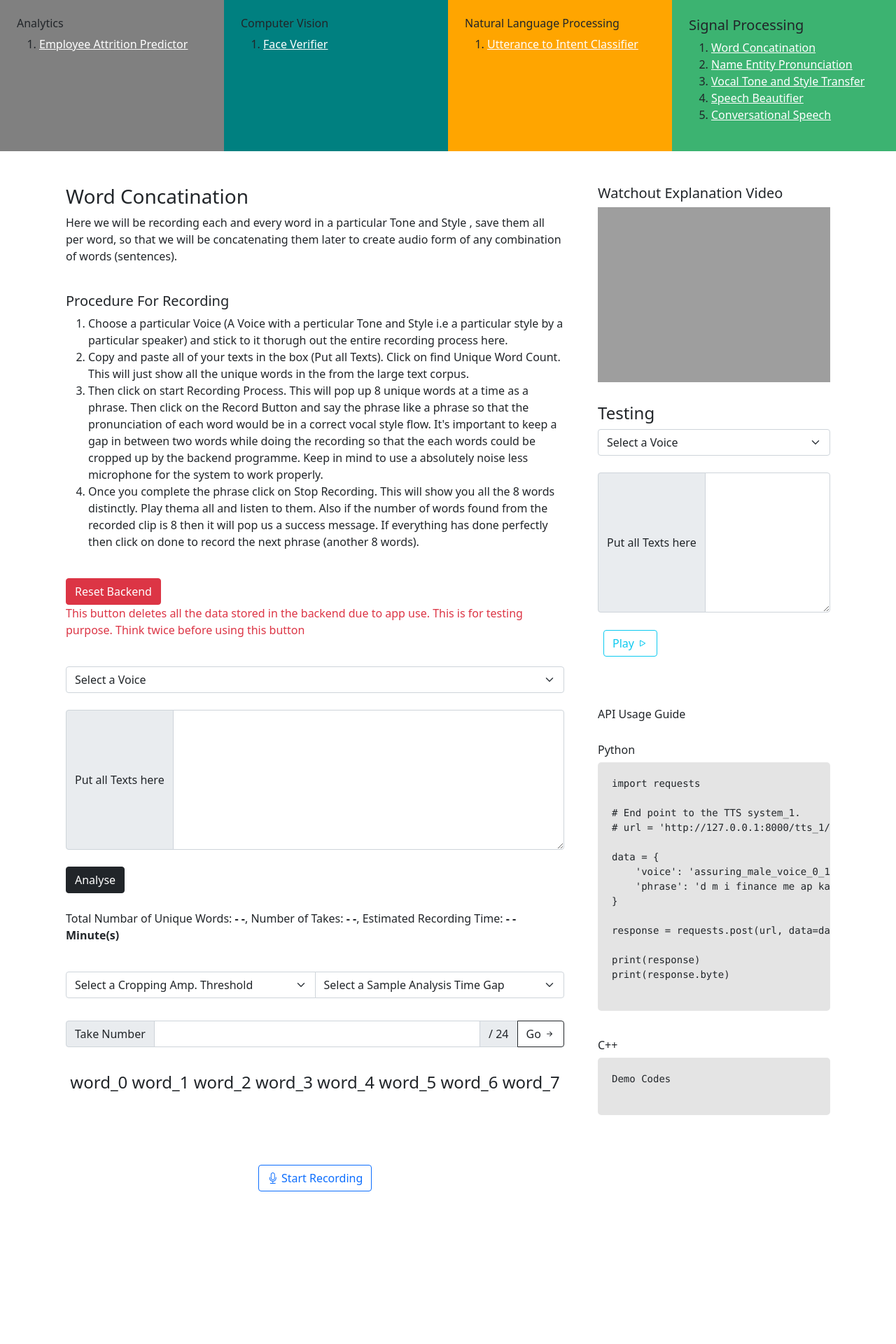
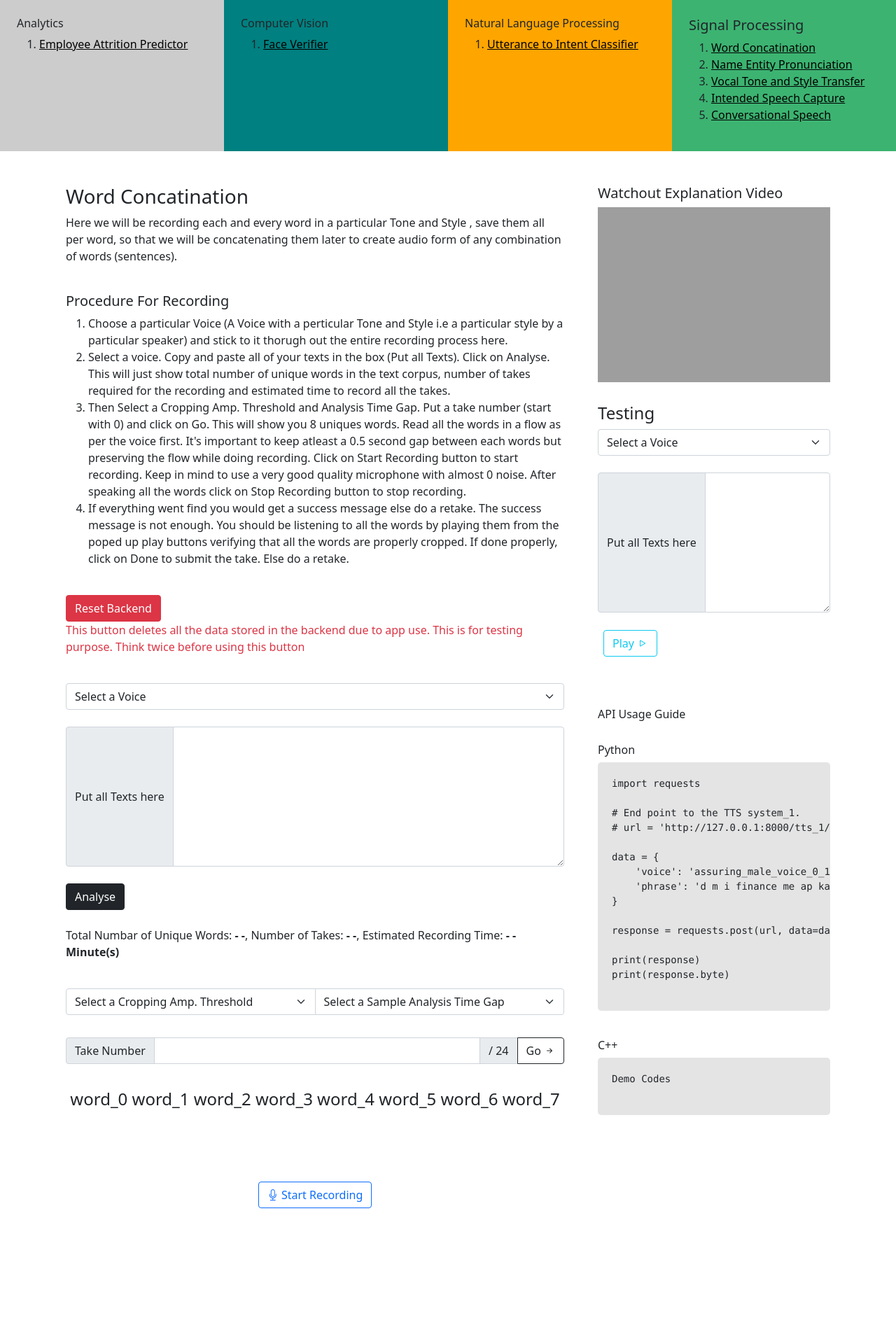
Before and after one commit to Sai-Nilayam/signal_processing, a Flask app: page / in a window 1280 px wide. Shown: the top 1920 px of the page at 70% size. Run offline with Flask 2, Linux system fonts and the light colour scheme; some libraries are stand-ins or nearby versions; grey boxes are pictures that could not be loaded.

Commit message:
System 1 working with no bugs.

```diff
--- a/recorder_web_app/app.py
+++ b/recorder_web_app/app.py
@@ -255,6 +255,17 @@ def send_clip_url():
 	files = os.listdir('static/system_1/{}/inst_words/'.format(voice))
 	files.sort()
 
+	# # Failed Response (not available) if the clip number is greater than the number of files present in the inst_word folder.
+	if not (int(clip_no) < (len(files))):
+		# Preparing the json object
+		response = {
+			'file_url': 'not_available',
+		}
+
+		response_json = json.dumps(response)
+
+		return response_json
+
 	# Making up the clip url.
 	clip_url = '/static/system_1/{}/inst_words/{}'.format(voice, str(files[int(clip_no)]))
 	print(clip_no)
--- a/recorder_web_app/static/index.js
+++ b/recorder_web_app/static/index.js
@@ -19,6 +19,11 @@ function analyse() {
  	// Preparing the data
  	voice = document.getElementById("select_voice").value;
  	all_texts = document.getElementById("all_texts").value;
+
+ 	// Now here we would be putting promts for vacant fields.
+ 	if (voice == "Select a Voice" || all_texts == "") {
+ 		alert("Please select a voice and put some texts in respective fields.")
+ 	}
 
  	form_data = new FormData()
  	form_data.append('voice', voice)
@@ -44,6 +49,11 @@ function get_take_words() {
  	voice = document.getElementById("select_voice").value;
  	take_no = document.getElementById("take_no").value;
 
+ 	// Now here we would be putting promts for vacant fields.
+ 	if (voice == "Select a Voice" || take_no == "") {
+ 		alert("Please select a voice and put a take number in respective fields.")
+ 	}
+
  	form_data = new FormData()
  	form_data.append('voice', voice)
  	form_data.append('take_no', take_no)
@@ -53,6 +63,17 @@ function get_take_words() {
 
 // Now we need to add some functionality for the start recording button.
 function start_rec() {
+	voice = document.getElementById("select_voice").value;
+ 	words = document.getElementById("take_words").innerHTML;
+ 	crop_amp_threshold = document.getElementById("crop_amp_threshold").value;
+ 	analysis_time_gap = document.getElementById("analysis_time_gap").value;
+
+	// Now here we would be putting promts for vacant fields.
+ 	if (voice == "Select a Voice" || words == "word_0 word_1 word_2 word_3 word_4 word_5 word_6 word_7" || crop_amp_threshold == "Select a Cropping Amp. Threshold" || analysis_time_gap == "Select a Sample Analysis Time Gap") {
+ 		alert("Please select a voice, get a take, select a Cropping Amp. Threshold and select a Analysis Time Gap in respective fields. The optimal value for Cropping Amp. Threshold is 4 and Analysis Time Gap is 64 if you are using a Studio quality Microphone. In a normal recording set up the optimal values are 16 and 256.")
+ 		return;
+ 	}
+
 	// alert('test')
 	document.getElementById("rec_animation").style.visibility = "visible";
 	document.getElementById("start_rec").style.display = "none";
@@ -115,7 +136,7 @@ function stop_rec() {
 		// alert(response_json.processing_status)
 		if (response_json.processing_status == "failed") {
 			document.getElementById("please_wait").style.visibility = "hidden";
-			document.getElementById("processing_status").innerHTML = "Processing failed. Please try out with different Cropping Amp. Thresholds or use a more noise less microphone.";
+			document.getElementById("processing_status").innerHTML = "Processing failed. Please try out with different Cropping Amp. Threshold and Analysis Time Gap or use a more noise less microphone.";
 			document.getElementById("processing_status").style.color = "#ff4f42";
 			document.getElementById("processing_status").style.visibility = "visible";
 			document.getElementById("done").style.display = "none";
@@ -124,8 +145,8 @@ function stop_rec() {
 
 		if (response_json.processing_status == "success") {
 			document.getElementById("please_wait").style.visibility = "hidden";
-			document.getElementById("processing_status").innerHTML = "Success . . !";
-			document.getElementById("processing_status").style.color = "#00c76a";
+			document.getElementById("processing_status").innerHTML = "Success . . ! Please listen to all the clips below and verify that all the words have been cropped successfully and click on done. Else do a retake.";
+			document.getElementById("processing_status").style.color = "#f58742";
 			document.getElementById("processing_status").style.visibility = "visible";
 			document.getElementById("done").style.display = "inline-block";
 			document.getElementById("post_operations").style.visibility = "visible";
@@ -181,6 +202,13 @@ function clip_0() {
  	xhttp.onload = function() {
 		response_text = this.responseText;
 		response_json = JSON.parse(response_text);
+
+		// Alert word does not exist when the response is failed.
+		if (response_json.file_url == "not_available") {
+			alert("Word does not exist.");
+			return;
+		}
+
 		clip_url = response_json.file_url;
 
 		audio = new Audio(clip_url);
@@ -212,6 +240,13 @@ function clip_1() {
  	xhttp.onload = function() {
 		response_text = this.responseText;
 		response_json = JSON.parse(response_text);
+
+		// Alert word does not exist when the response is failed.
+		if (response_json.file_url == "not_available") {
+			alert("Word does not exist.");
+			return;
+		}
+
 		clip_url = response_json.file_url;
 
 		audio = new Audio(clip_url);
@@ -243,6 +278,13 @@ function clip_2() {
  	xhttp.onload = function() {
 		response_text = this.responseText;
 		response_json = JSON.parse(response_text);
+
+		// Alert word does not exist when the response is failed.
+		if (response_json.file_url == "not_available") {
+			alert("Word does not exist.");
+			return;
+		}
+
 		clip_url = response_json.file_url;
 
 		audio = new Audio(clip_url);
@@ -274,6 +316,13 @@ function clip_3() {
  	xhttp.onload = function() {
 		response_text = this.responseText;
 		response_json = JSON.parse(response_text);
+
+		// Alert word does not exist when the response is failed.
+		if (response_json.file_url == "not_available") {
+			alert("Word does not exist.");
+			return;
+		}
+
 		clip_url = response_json.file_url;
 
 		audio = new Audio(clip_url);
@@ -305,6 +354,13 @@ function clip_4() {
  	xhttp.onload = function() {
 		response_text = this.responseText;
 		response_json = JSON.parse(response_text);
+
+		// Alert word does not exist when the response is failed.
+		if (response_json.file_url == "not_available") {
+			alert("Word does not exist.");
+			return;
+		}
+
 		clip_url = response_json.file_url;
 
 		audio = new Audio(clip_url);
@@ -336,6 +392,13 @@ function clip_5() {
  	xhttp.onload = function() {
 		response_text = this.responseText;
 		response_json = JSON.parse(response_text);
+
+		// Alert word does not exist when the response is failed.
+		if (response_json.file_url == "not_available") {
+			alert("Word does not exist.");
+			return;
+		}
+
 		clip_url = response_json.file_url;
 
 		audio = new Audio(clip_url);
@@ -367,6 +430,13 @@ function clip_6() {
  	xhttp.onload = function() {
 		response_text = this.responseText;
 		response_json = JSON.parse(response_text);
+
+		// Alert word does not exist when the response is failed.
+		if (response_json.file_url == "not_available") {
+			alert("Word does not exist.");
+			return;
+		}
+
 		clip_url = response_json.file_url;
 
 		audio = new Audio(clip_url);
@@ -398,6 +468,13 @@ function clip_7() {
  	xhttp.onload = function() {
 		response_text = this.responseText;
 		response_json = JSON.parse(response_text);
+
+		// Alert word does not exist when the response is failed.
+		if (response_json.file_url == "not_available") {
+			alert("Word does not exist.");
+			return;
+		}
+
 		clip_url = response_json.file_url;
 
 		audio = new Audio(clip_url);
@@ -501,6 +578,12 @@ function testing_play() {
  	testing_voice = document.getElementById("testing_voice").value;
  	testing_words = document.getElementById("testing_words").value;
 
+ 	// Now here we would be putting promts for vacant fields.
+ 	if (testing_voice == "Select a Voice" || testing_words == "") {
+ 		alert("Please select a voice and put some texts in respective fields.");
+ 		return;
+ 	}
+
  	form_data = new FormData()
  	form_data.append('testing_voice', testing_voice)
  	form_data.append('testing_words', testing_words)
--- /dev/null
+++ b/recorder_web_app/static/system_1/voice_0_0/inst_unique_words.txt
@@ -0,0 +1 @@
+ko pataunga chhori ke aj me peg raat patiala laga
--- a/recorder_web_app/templates/index.html
+++ b/recorder_web_app/templates/index.html
@@ -24,32 +24,32 @@
     <!-- For Header. -->
     <div class="container-fluid">
       <div class="row">
-        <div class="col-lg-3 mx-0 my-0 px-4 py-4" style="background-color: gray;">
-          <h6>Analytics</h6>
+        <div class="col-lg-3 mx-0 my-0 px-4 py-4" style="background-color: #cccccc;">
+          <h6 style="color: _white">Analytics</h6>
           <ol>
-            <li><a href="#" style="color: white">Employee Attrition Predictor</a></li>
+            <li><a href="#" style="color: black;">Employee Attrition Predictor</a></li>
           </ol>
         </div>
         <div class="col-lg-3 mx-0 my-0 px-4 py-4" style="background-color: teal;">
-          <h6>Computer Vision</h6>
+          <h6 style="color: _white">Computer Vision</h6>
           <ol>
-            <li><a href="#" style="color: white">Face Verifier</a></li>
+            <li><a href="#" style="color: black;">Face Verifier</a></li>
           </ol>
         </div>
          <div class="col-lg-3 mx-0 my-0 px-4 py-4" style="background-color: orange;">
-          <h6>Natural Language Processing</h6>
+          <h6 style="color: _white">Natural Language Processing</h6>
           <ol>
-            <li><a href="#" style="color: white">Utterance to Intent Classifier</a></li>
+            <li><a href="#" style="color: black;">Utterance to Intent Classifier</a></li>
           </ol>
         </div>
          <div class="col-lg-3 mx-0 my-0 px-4 py-4" style="background-color: mediumseagreen;">
-          <h5>Signal Processing</h5>
+          <h5 style="color: _white">Signal Processing</h5>
           <ol>
-            <li><a href="#" style="color: white">Word Concatination</a></li>
-            <li><a href="#" style="color: white">Name Entity Pronunciation</a></li>
-            <li><a href="#" style="color: white">Vocal Tone and Style Transfer</a></li>
-            <li><a href="#" style="color: white">Speech Beautifier</a></li>
-            <li><a href="#" style="color: white">Conversational Speech</a></li>
+            <li><a href="#" style="color: black;">Word Concatination</a></li>
+            <li><a href="#" style="color: black;">Name Entity Pronunciation</a></li>
+            <li><a href="#" style="color: black;">Vocal Tone and Style Transfer</a></li>
+            <li><a href="#" style="color: black;">Intended Speech Capture</a></li>
+            <li><a href="#" style="color: black;">Conversational Speech</a></li>
           </ol>
         </div>
       </div>
@@ -68,13 +68,13 @@
               Choose a particular Voice (A Voice with a perticular Tone and Style i.e a particular style by a particular speaker) and stick to it thorugh out the entire recording process here.
             </li>
             <li>
-              Copy and paste all of your texts in the box (Put all Texts). Click on find Unique Word Count. This will just show all the unique words in the from the large text corpus.
+              Select a voice. Copy and paste all of your texts in the box (Put all Texts). Click on Analyse. This will just show total number of unique words in the text corpus, number of takes required for the recording and estimated time to record all the takes.
             </li>
             <li>
-              Then click on start Recording Process. This will pop up 8 unique words at a time as a phrase. Then click on the Record Button and say the phrase like a phrase so that the pronunciation of each word would be in a correct vocal style flow. It's important to keep a gap in between two words while doing the recording so that the each words could be cropped up by the backend programme. Keep in mind to use a absolutely noise less microphone for the system to work properly.
+              Then Select a Cropping Amp. Threshold and Analysis Time Gap. Put a take number (start with 0) and click on Go. This will show you 8 uniques words. Read all the words in a flow as per the voice first. It's important to keep atleast a 0.5 second gap between each words but preserving the flow while doing recording. Click on Start Recording button to start recording. Keep in mind to use a very good quality microphone with almost 0 noise. After speaking all the words click on Stop Recording button to stop recording.
             </li>
             <li>
-              Once you complete the phrase click on Stop Recording. This will show you all the 8 words distinctly. Play thema all and listen to them. Also if the number of words found from the recorded clip is 8 then it will pop us a success message. If everything has done perfectly then click on done to record the next phrase (another 8 words).
+              If everything went find you would get a success message else do a retake. The success message is not enough. You should be listening to all the words by playing them from the poped up play buttons verifying that all the words are properly cropped. If done properly, click on Done to submit the take. Else do a retake.
             </li>
           </ol>
           <br>
@@ -298,6 +298,7 @@ Demo Codes
           <p class="text-center" style="font-size: 20px">tat thath dad dhadh nan</p>
           <p class="text-center" style="font-size: 20px">pap phaph bab bhabh mam</p>
           <p class="text-center" style="font-size: 20px">yay rar lal waw shash sas hah</p>
+          <p class="text-center" style="font-size: 20px">a aa i u e o</p>
 
           <br>
           <div class="col-md-12 text-center">
@@ -356,9 +357,9 @@ Demo Codes
           </div>
           <br>
           <p class="text-center" style="font-size: 24px">
-            Example: d m i finance me {kakakak} ap ka swagat hai
+            Example: d m i finance me {kakakakakakakakak} ap ka swagat hai
             <br>
-            {kakakak} {kaakaakaak} {kikikik} {kukukuk} {kekekek} {kokokok}
+            {kakakakakakakakak} {kaakaakaakaakaakaakaakaak} {kikikikikikikikik} {kukukukukukukukuk} {kekekekekekekekek} {kokokokokokokokok}
           </p>
           <br>
           <div class="input-group mb-2" style="width: _">
@@ -369,7 +370,7 @@ Demo Codes
             </button>
           </div>
           <br>
-          <p class="text-center" style="font-size: 24px">Say: kakakak</p>
+          <p class="text-center" style="font-size: 24px">Say: kakakakakakakakak</p>
           <br>
           <div class="col-md-12 text-center">
             <div class="spinner-grow text-danger" role="status">
@@ -413,7 +414,7 @@ Demo Codes
     <div class="container">
       <div class="row">
         <div class="col-lg-8 mx-0 my-4 px-4 py-4" style="background-color: grey;">
-          <h3>Speech Beautifier</h3>
+          <h3>Intended Speech Capture</h3>
           <p>- - -</p>
           <br>
           <h5>Usage Guide</h5>
@@ -447,8 +448,11 @@ Demo Codes
       </div>
     </div>
     <!-- For System 5. -->
-    <div class="container-fluid" style="background-color: _black">
-      <p class="text-center" style="color: grey;">© Simpragma | All rights reserved 2022</p>
+    <div class="container-fluid" style="background-color: #292929">
+      <br>
+      <p class="text-center" style="color: #e3e3e3;">Credits: -, -, -, -, -</p>
+      <p class="text-center" style="color: #858585;">© Simpragma | All rights reserved 2022</p>
+      <br>
     </div>
     <!-- Self added codes. -->
 
```
Also changed, not shown: recorder_web_app/request_script.py (added, +14 -0 lines), 15 other files.
